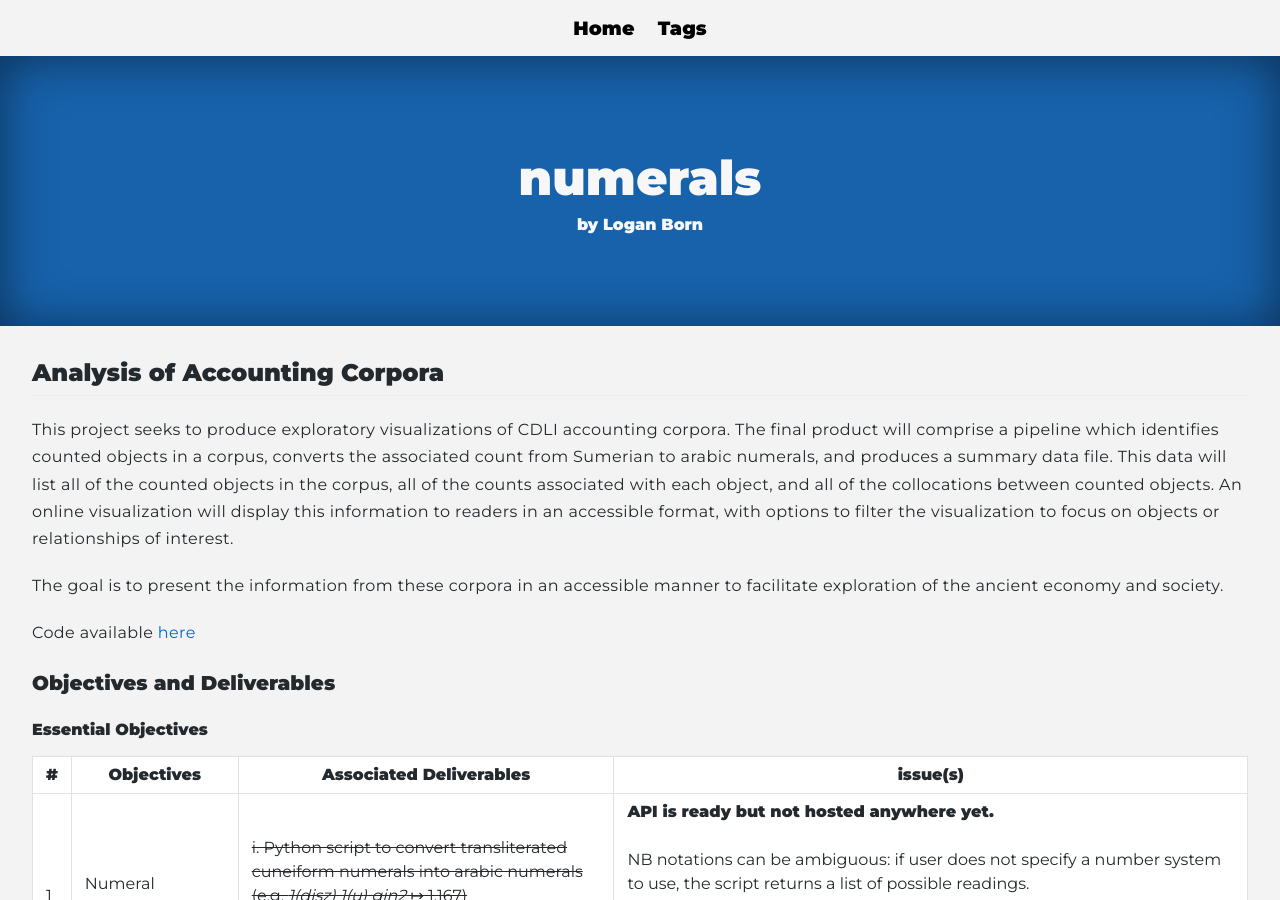
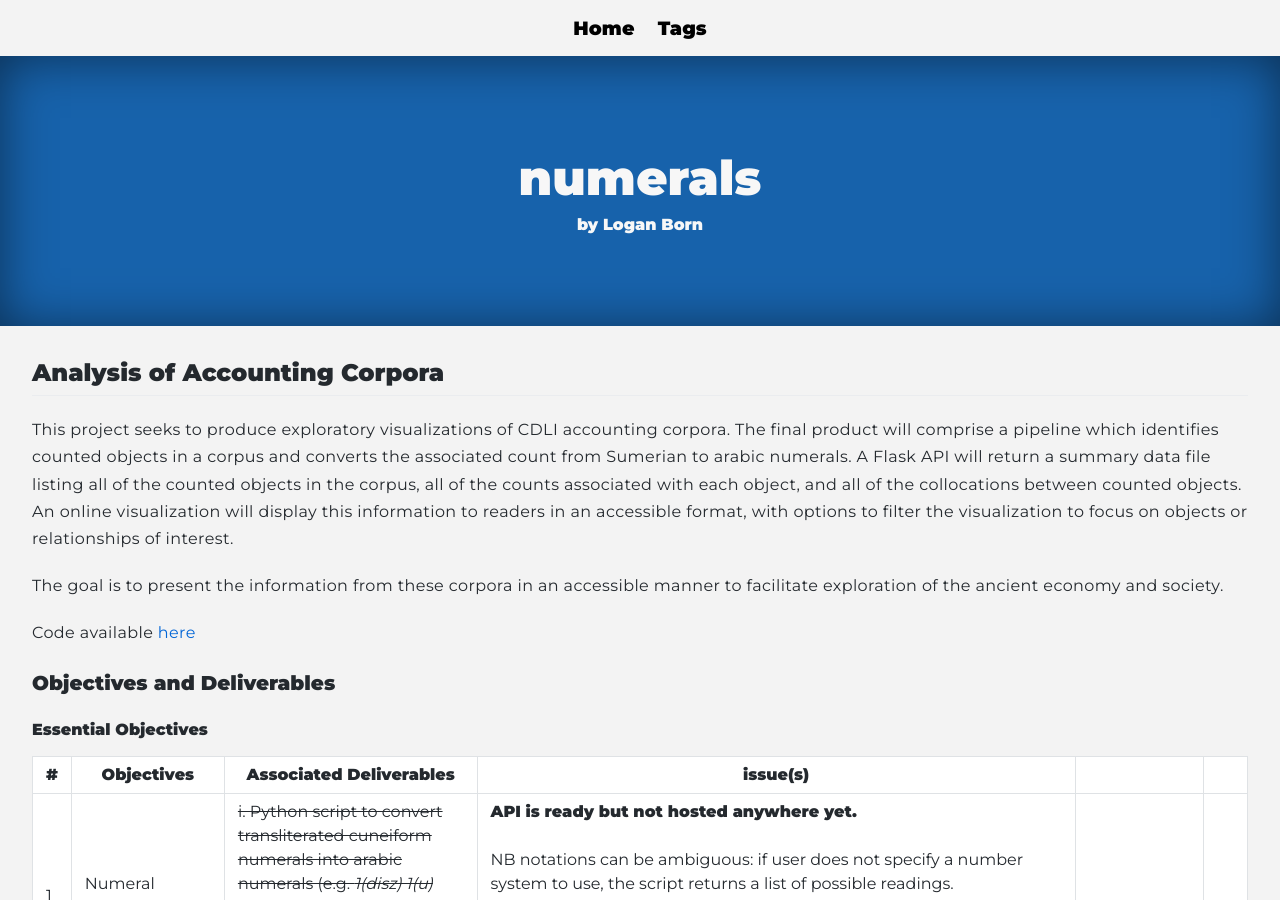
Before and after one commit to cdli-gh/blog, a Jekyll site: the page built from _blog/gsoc20/numerals/index.md, in a window 1280 px wide and 900 px high. Built offline with Jekyll 4.4.1, drawn with Linux system fonts in a browser that asks for light colours; some of the changed text lies outside the part shown.

Commit message:
Update index page based on progress so far.

```diff
--- a/_blog/gsoc20/numerals/index.md
+++ b/_blog/gsoc20/numerals/index.md
@@ -6,7 +6,7 @@
 ---
 
 ## Analysis of Accounting Corpora
-This project seeks to produce exploratory visualizations of CDLI accounting corpora. The final product will comprise a pipeline which identifies counted objects in a corpus, converts the associated count from Sumerian to arabic numerals, and produces a summary data file. This data will list all of the counted objects in the corpus, all of the counts associated with each object, and all of the collocations between counted objects. An online visualization will display this information to readers in an accessible format, with options to filter the visualization to focus on objects or relationships of interest.
+This project seeks to produce exploratory visualizations of CDLI accounting corpora. The final product will comprise a pipeline which identifies counted objects in a corpus and converts the associated count from Sumerian to arabic numerals. A Flask API will return a summary data file listing all of the counted objects in the corpus, all of the counts associated with each object, and all of the collocations between counted objects. An online visualization will display this information to readers in an accessible format, with options to filter the visualization to focus on objects or relationships of interest.
 
 The goal is to present the information from these corpora in an accessible manner to facilitate exploration of the ancient economy and society.
 
```
Also changed, not shown: other parts of _blog/gsoc20/numerals/index.md (+5 -5 lines).
